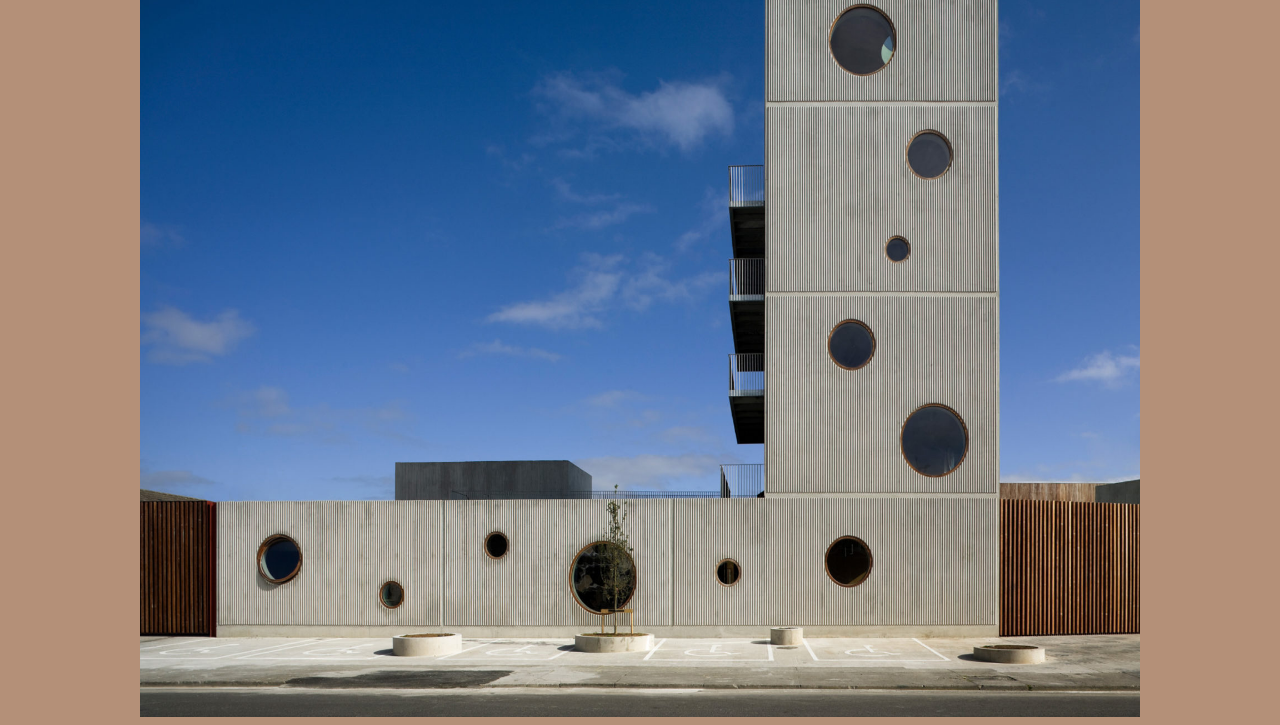
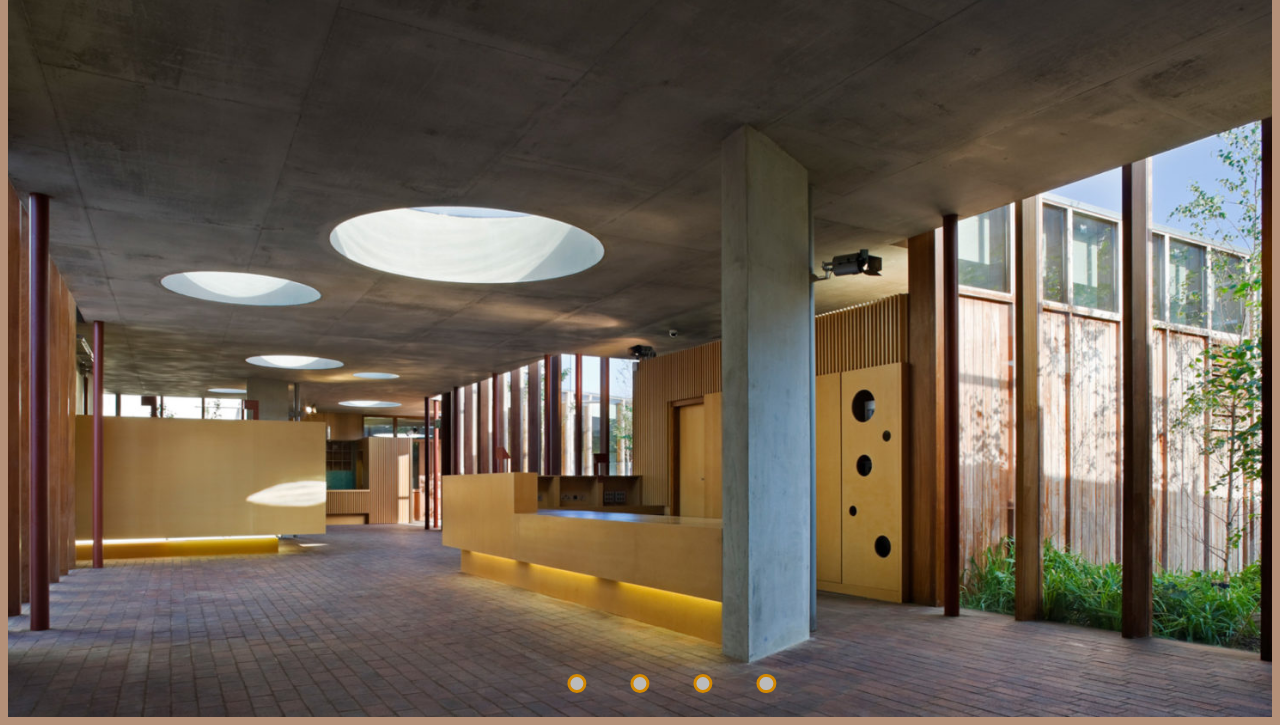
Before and after one commit to Jackintoshh/seanocaseycentre, a plain HTML site: page index.html in a window 1280 px wide. Shown: the part 130-855 px from the top of the page. Drawn offline with Linux system fonts and the light colour scheme.

Commit message:
Added simple slideshow

```diff
--- a/index.html
+++ b/index.html
@@ -21,8 +21,29 @@
         </header>
         <div class="main">
             <div class="introImages">
-                <img class="outsideBuilding" src="./images/SOCFrontPage.jpg" width="1000" height="800">
                 <div id="heading"><h1>Sean O'Casey Community Centre</h1></div>
+
+                <div class="slideshow">
+                    <button class="slideBtn one"></button>
+                    <button class="slideBtn two"></button>
+                    <button class="slideBtn three"></button>
+                    <button class="slideBtn four"></button>
+
+                    <div class="slideContainer">
+                        <div class="slide">
+                            <img class="slideImg" src="./images/SOCFrontPage.jpg" width="1000" height="800" alt="Building">
+                        </div>
+                        <div class="slide">
+                            <img class="slideImg" src="./images/SOCCarousel2.jpg" width="1000" height="800" alt="Inside1">
+                        </div>
+                        <div class="slide">
+                            <img class="slideImg" src="./images/SOCCarousel3.jpg" width="1000" height="800" alt="Inside2">
+                        </div>
+                        <div class="slide">
+                            <img class="slideImg" src="./images/SOCCarousel4.jpg" width="1000" height="800" alt="Aerial">
+                        </div>
+                    </div>
+                </div>
             </div>
         </div>
     </body>
--- a/styles/style.css
+++ b/styles/style.css
@@ -31,9 +31,70 @@ body{
 .introImages{
     display: flex;
     justify-content: center;
+    height: 800px;
 }
 
 .introImages #heading{
     position: absolute;
 
 }
+
+.slideshow {
+    height: 100%;
+    overflow: hidden;
+    position: relative;
+}
+
+.slideContainer {
+    display: flex;
+    width: 400%;
+    height: 100%;
+    position: relative;
+    left: 0;
+    animation: slideshow 20s infinite;
+}
+
+.slide {
+    width: 100%;
+    height: 100%;
+}
+
+.slideImg {
+    width: 100%;
+    height: 100%;
+    object-fit: cover;
+}
+
+@keyframes slideshow {
+    0%, 10% { left: 0; }
+    15%, 25% { left: -100%; }
+    30%, 40% { left: -200%; }
+    45%, 55% { left: -300%; }
+    60%, 70% { left: -200%; }
+    75%, 85% { left: -100%; }
+    90%, 100% { left: 0; }
+}
+
+.slideBtn {
+    background-color: #bbb;
+    border-radius: 50%;
+    border: .2rem solid #d38800;
+    width: 1.2rem;
+    height: 1.2rem;
+    cursor: pointer;
+    position: absolute;
+    bottom: 3%;
+    left: 50%;
+    transform: translateX(-50%);
+    z-index: 70;
+}
+
+.slideBtn.one { left: 45%; }
+.slideBtn.two { left: 50%; }
+.slideBtn.three { left: 55%; }
+.slideBtn.four { left: 60%; }
+
+.slideBtn.one:focus ~ .slideContainer { animation: none; left: 0; }
+.slideBtn.two:focus ~ .slideContainer { animation: none; left: -100%; }
+.slideBtn.three:focus ~ .slideContainer { animation: none; left: -200%; }
+.slideBtn.four:focus ~ .slideContainer { animation: none; left: -300%; }
```
Also changed, not shown: images/SOCCarousel2.jpg (added), images/SOCCarousel3.jpg (added), images/SOCCarousel4.jpg (added).
